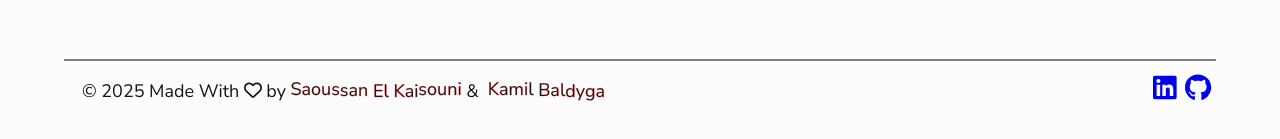
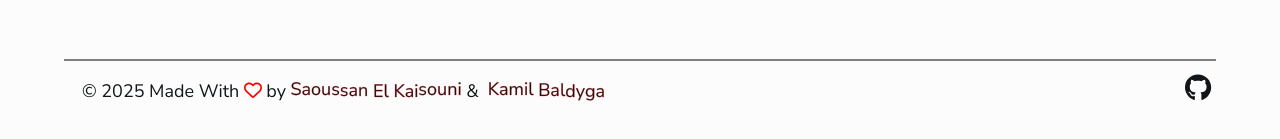
Before and after one commit to ME0WGE/react-countries-api, a React (Vite) app: page /country/1 in a window 1280 px wide. Shown: the part 731-870 px from the top of the page. Built offline with nearby package versions, Linux system fonts and the light colour scheme; no server answers; the HTML template or start-up script is replaced by a standard one; a web font is replaced by a local one.

Commit message:
fix colors in light & dark mode and change link to github repo in footer

```diff
--- a/src/components/Footer/Footer.css
+++ b/src/components/Footer/Footer.css
@@ -30,20 +30,21 @@ footer {
 }
 
 .fa-Heart,
-.fa-Linkedin,
 .fa-Github {
-  color: hsl(200, 15%, 8%) !important;
   font-size: 1.5rem;
-  color: var(--text-color) !important;
+}
+
+.fa-Github {
+  color: hsl(200, 15%, 8%);
+}
+
+body.dark .fa-Github {
+  color: white;
 }
 
 .fa-Heart {
   margin: 0.25rem;
-  color: red;
-}
-
-.fa-Linkedin {
-  margin-right: 0.5rem;
+  color: red !important;
 }
 
 .wave-text {
--- a/src/components/Footer/Footer.jsx
+++ b/src/components/Footer/Footer.jsx
@@ -53,11 +53,8 @@ export default function Footer() {
         <ul className="socials-ul">
           <li className="socials-li">
             <a
-              href="https://www.linkedin.com/in/kamil-baldyga/"
+              href="https://github.com/ME0WGE/react-countries-api"
               target="_blank">
-              <FontAwesomeIcon icon={faLinkedin} className="fa-Linkedin" />
-            </a>
-            <a href="https://www.github.com/ME0WGE" target="_blank">
               <FontAwesomeIcon icon={faGithub} className="fa-Github" />
             </a>
           </li>
```
